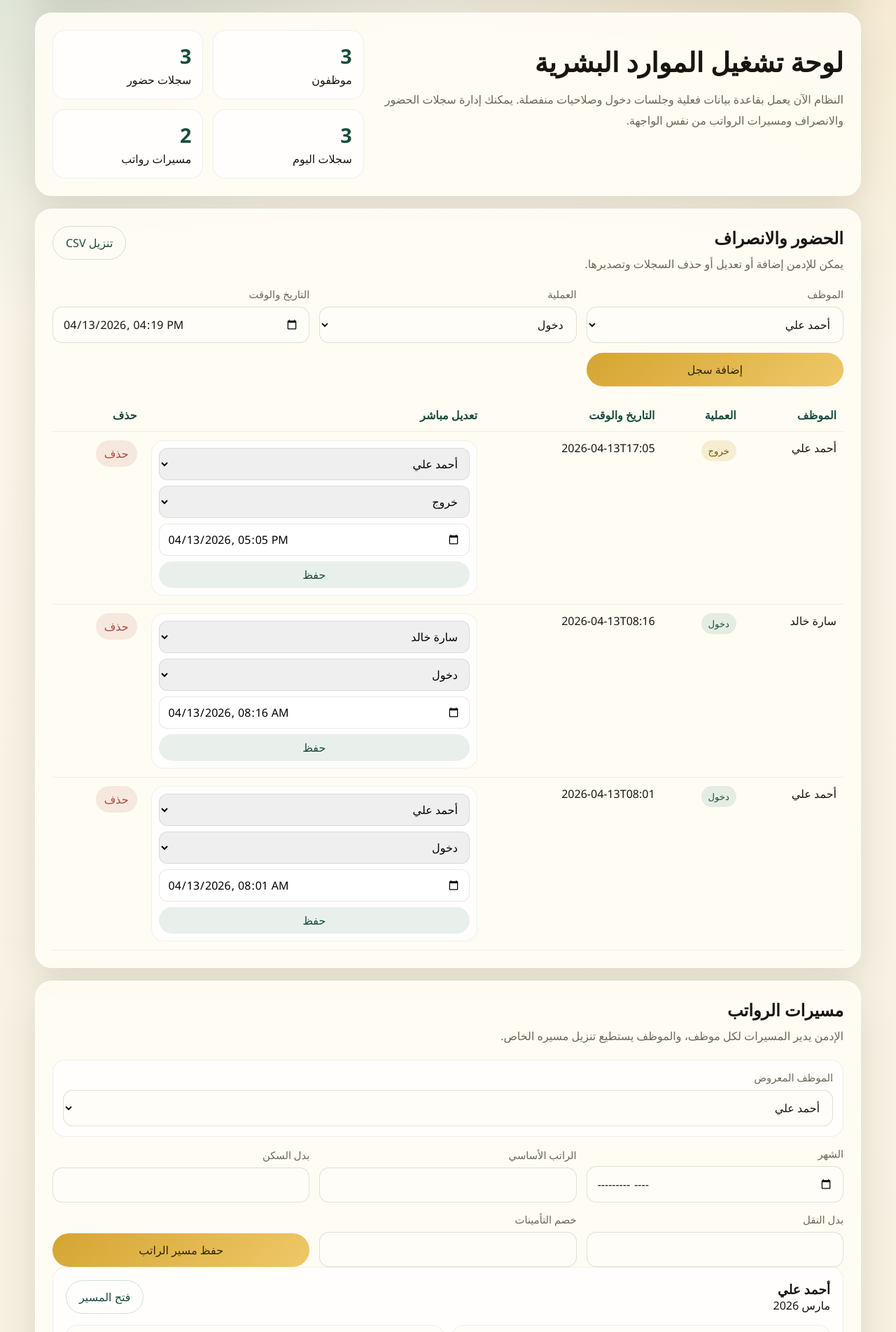
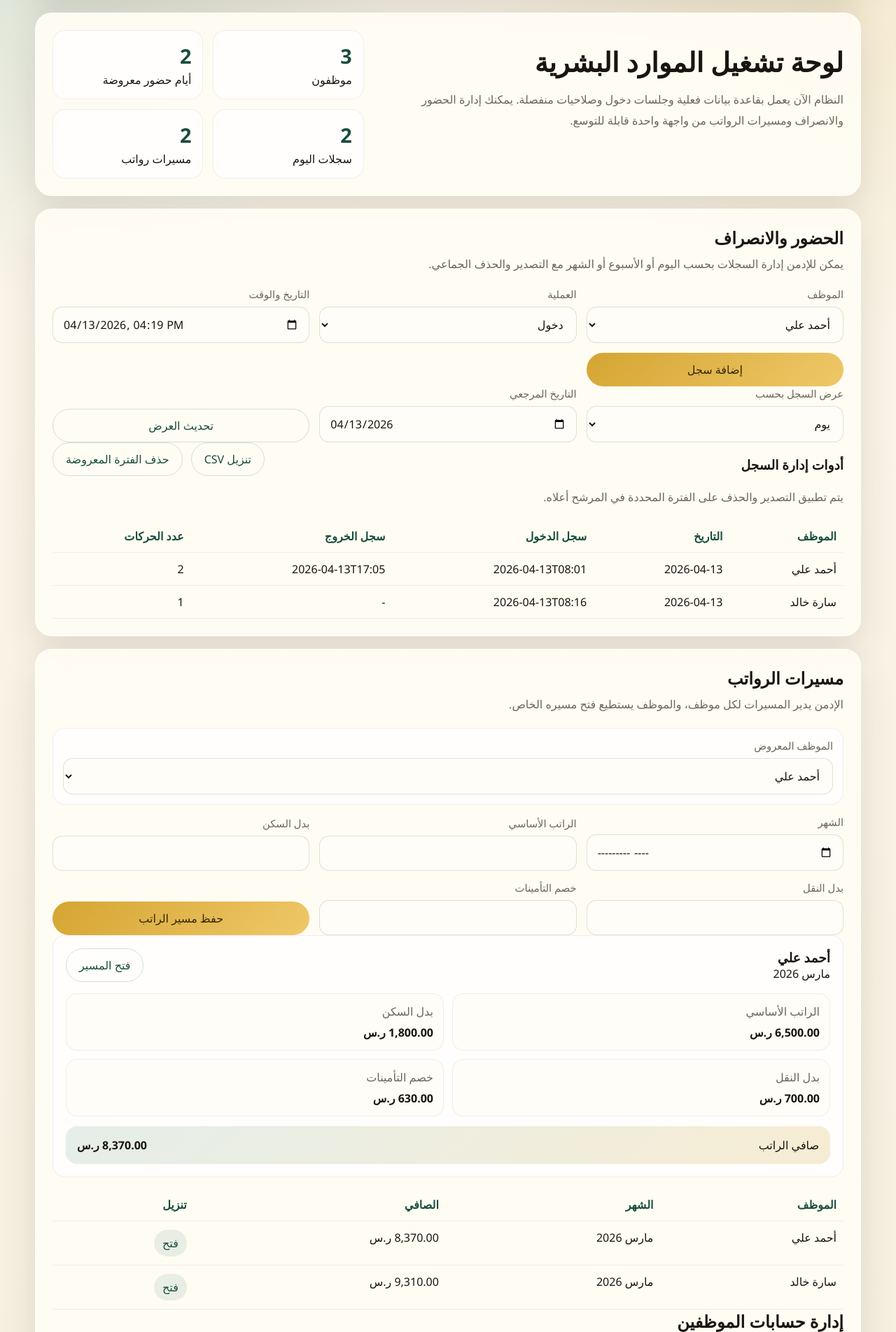
Before and after one commit to saadalim1978/my-repo, a Flask app: page /dashboard in a window 1280 px wide. Shown: the part 174-2077 px from the top of the page at 70% size. Run offline with Flask 3, Linux system fonts and the light colour scheme; the visitor is signed in with stand-in values (Sample User, id 1); data comes from the database, SQL or seed files in the repository.

Commit message:
Add admin employee deletion and grouped attendance tools

```diff
--- a/dashboard/app.py
+++ b/dashboard/app.py
@@ -5,7 +5,7 @@ import io
 import os
 import sqlite3
 import tempfile
-from datetime import UTC, datetime
+from datetime import UTC, date, datetime, timedelta
 from functools import wraps
 from pathlib import Path
 from typing import Any
@@ -172,15 +172,38 @@ def create_app(test_config: dict[str, Any] | None = None) -> Flask:
         users = query_all(
             "SELECT id, full_name, email, role FROM users WHERE role = 'employee' ORDER BY full_name"
         )
+        attendance_period = request.args.get("attendance_period", "day").strip() or "day"
+        if attendance_period not in {"day", "week", "month"}:
+            attendance_period = "day"
+        attendance_date = request.args.get("attendance_date", datetime.now().strftime("%Y-%m-%d")).strip()
+        try:
+            anchor_date = datetime.strptime(attendance_date, "%Y-%m-%d").date()
+        except ValueError:
+            anchor_date = date.today()
+            attendance_date = anchor_date.isoformat()
+        range_start, range_end = get_attendance_range(anchor_date, attendance_period)
+        export_query = {
+            "attendance_period": attendance_period,
+            "attendance_date": attendance_date,
+        }
 
         if is_admin():
-            attendance_records = query_all(
+            attendance_summary = query_all(
                 """
-                SELECT attendance.id, attendance.action, attendance.recorded_at, users.full_name
+                SELECT
+                    users.id AS user_id,
+                    users.full_name,
+                    DATE(attendance.recorded_at) AS attendance_date,
+                    MIN(CASE WHEN attendance.action = 'دخول' THEN attendance.recorded_at END) AS first_check_in,
+                    MAX(CASE WHEN attendance.action = 'خروج' THEN attendance.recorded_at END) AS last_check_out,
+                    COUNT(*) AS event_count
                 FROM attendance
                 JOIN users ON users.id = attendance.user_id
-                ORDER BY attendance.recorded_at DESC
-                """
+                WHERE attendance.recorded_at >= ? AND attendance.recorded_at < ?
+                GROUP BY users.id, DATE(attendance.recorded_at)
+                ORDER BY attendance_date DESC, users.full_name
+                """,
+                (range_start, range_end),
             )
             payroll_records = query_all(
                 """
@@ -194,15 +217,22 @@ def create_app(test_config: dict[str, Any] | None = None) -> Flask:
             if not selected_employee_id and users:
                 selected_employee_id = users[0]["id"]
         else:
-            attendance_records = query_all(
+            attendance_summary = query_all(
                 """
-                SELECT attendance.id, attendance.action, attendance.recorded_at, users.full_name
+                SELECT
+                    users.id AS user_id,
+                    users.full_name,
+                    DATE(attendance.recorded_at) AS attendance_date,
+                    MIN(CASE WHEN attendance.action = 'دخول' THEN attendance.recorded_at END) AS first_check_in,
+                    MAX(CASE WHEN attendance.action = 'خروج' THEN attendance.recorded_at END) AS last_check_out,
+                    COUNT(*) AS event_count
                 FROM attendance
                 JOIN users ON users.id = attendance.user_id
-                WHERE attendance.user_id = ?
-                ORDER BY attendance.recorded_at DESC
+                WHERE attendance.user_id = ? AND attendance.recorded_at >= ? AND attendance.recorded_at < ?
+                GROUP BY users.id, DATE(attendance.recorded_at)
+                ORDER BY attendance_date DESC, users.full_name
                 """,
-                (g.user["id"],),
+                (g.user["id"], range_start, range_end),
             )
             payroll_records = query_all(
                 """
@@ -232,10 +262,10 @@ def create_app(test_config: dict[str, Any] | None = None) -> Flask:
 
         dashboard_stats = {
             "employees": len(users),
-            "attendance_count": len(attendance_records),
+            "attendance_count": len(attendance_summary),
             "today_count": sum(
-                record["recorded_at"].startswith(datetime.now().strftime("%Y-%m-%d"))
-                for record in attendance_records
+                row["attendance_date"] == date.today().isoformat()
+                for row in attendance_summary
             ),
             "payroll_count": len(payroll_records),
         }
@@ -243,12 +273,15 @@ def create_app(test_config: dict[str, Any] | None = None) -> Flask:
         return render_template(
             "dashboard.html",
             users=users,
-            attendance_records=attendance_records,
+            attendance_summary=attendance_summary,
             payroll_records=payroll_records,
             current_payroll=current_payroll,
             selected_employee_id=selected_employee_id,
             dashboard_stats=dashboard_stats,
             is_admin=is_admin(),
+            attendance_period=attendance_period,
+            attendance_date=attendance_date,
+            export_query=export_query,
         )
 
     @app.post("/attendance/create")
@@ -308,31 +341,89 @@ def create_app(test_config: dict[str, Any] | None = None) -> Flask:
         flash("تم حذف السجل.", "success")
         return redirect(url_for("dashboard"))
 
+    @app.post("/attendance/delete-range")
+    @login_required
+    @admin_required
+    def delete_attendance_range() -> Response:
+        attendance_period = request.form.get("attendance_period", "day").strip()
+        attendance_date = request.form.get("attendance_date", "").strip()
+        try:
+            anchor_date = datetime.strptime(attendance_date, "%Y-%m-%d").date()
+        except ValueError:
+            flash("تاريخ الحذف غير صحيح.", "error")
+            return redirect(url_for("dashboard"))
+
+        range_start, range_end = get_attendance_range(anchor_date, attendance_period)
+        deleted_count = execute_db_count(
+            "DELETE FROM attendance WHERE recorded_at >= ? AND recorded_at < ?",
+            (range_start, range_end),
+        )
+        flash(f"تم حذف {deleted_count} من سجلات الحضور والانصراف للفترة المحددة.", "success")
+        return redirect(
+            url_for(
+                "dashboard",
+                attendance_period=attendance_period,
+                attendance_date=attendance_date,
+            )
+        )
+
     @app.get("/attendance/export")
     @login_required
     @admin_required
     def export_attendance() -> Response:
+        attendance_period = request.args.get("attendance_period", "day").strip()
+        attendance_date = request.args.get("attendance_date", datetime.now().strftime("%Y-%m-%d")).strip()
+        try:
+            anchor_date = datetime.strptime(attendance_date, "%Y-%m-%d").date()
+        except ValueError:
+            anchor_date = date.today()
+            attendance_date = anchor_date.isoformat()
+        range_start, range_end = get_attendance_range(anchor_date, attendance_period)
         rows = query_all(
             """
-            SELECT users.full_name, attendance.action, attendance.recorded_at
+            SELECT
+                users.full_name,
+                DATE(attendance.recorded_at) AS attendance_date,
+                MIN(CASE WHEN attendance.action = 'دخول' THEN attendance.recorded_at END) AS first_check_in,
+                MAX(CASE WHEN attendance.action = 'خروج' THEN attendance.recorded_at END) AS last_check_out
             FROM attendance
             JOIN users ON users.id = attendance.user_id
-            ORDER BY attendance.recorded_at DESC
-            """
+            WHERE attendance.recorded_at >= ? AND attendance.recorded_at < ?
+            GROUP BY users.id, DATE(attendance.recorded_at)
+            ORDER BY attendance_date DESC, users.full_name
+            """,
+            (range_start, range_end),
         )
         buffer = io.StringIO()
         writer = csv.writer(buffer)
-        writer.writerow(["اسم الموظف", "العملية", "التاريخ والوقت"])
+        writer.writerow(["اسم الموظف", "التاريخ", "وقت الدخول", "وقت الخروج"])
         for row in rows:
-            writer.writerow([row["full_name"], row["action"], row["recorded_at"]])
+            writer.writerow([
+                row["full_name"],
+                row["attendance_date"],
+                row["first_check_in"] or "-",
+                row["last_check_out"] or "-",
+            ])
 
         return Response(
-            buffer.getvalue(),
-            mimetype="text/csv",
+            ("\ufeff" + buffer.getvalue()).encode("utf-16le"),
+            mimetype="text/csv; charset=utf-16",
             headers={
                 "Content-Disposition": "attachment; filename=attendance-records.csv"
             },
         )
+
+    @app.post("/employees/<int:user_id>/delete")
+    @login_required
+    @admin_required
+    def delete_employee(user_id: int) -> Response:
+        employee = query_one("SELECT id, full_name FROM users WHERE id = ? AND role = 'employee'", (user_id,))
+        if not employee:
+            flash("الموظف غير موجود أو لا يمكن حذفه.", "error")
+            return redirect(url_for("dashboard"))
+        execute_db("DELETE FROM users WHERE id = ?", (user_id,))
+        flash(f"تم حذف حساب الموظف {employee['full_name']} وجميع سجلاته.", "success")
+        return redirect(url_for("dashboard"))
 
     @app.post("/payroll/save")
     @login_required
@@ -435,6 +526,7 @@ def get_db() -> sqlite3.Connection:
     if "db" not in g:
         g.db = sqlite3.connect(current_app.config["DATABASE"])
         g.db.row_factory = sqlite3.Row
+        g.db.execute("PRAGMA foreign_keys = ON")
     return g.db
 
 def close_db(_: Any = None) -> None:
@@ -457,9 +549,17 @@ def execute_db(query: str, params: tuple[Any, ...] = ()) -> None:
     db.commit()
 
 
+def execute_db_count(query: str, params: tuple[Any, ...] = ()) -> int:
+    db = get_db()
+    cursor = db.execute(query, params)
+    db.commit()
+    return cursor.rowcount
+
+
 def init_db() -> None:
     db = sqlite3.connect(current_app.config["DATABASE"])
     db.row_factory = sqlite3.Row
+    db.execute("PRAGMA foreign_keys = ON")
     db.executescript(
         """
         CREATE TABLE IF NOT EXISTS users (
@@ -613,6 +713,25 @@ def format_month_label(value: str) -> str:
     return f"{month_names[dt.month]} {dt.year}"
 
 
+def get_attendance_range(anchor_date: date, period: str) -> tuple[str, str]:
+    start = anchor_date
+    if period == "week":
+        start = anchor_date - timedelta(days=anchor_date.weekday())
+        end = start + timedelta(days=7)
+    elif period == "month":
+        start = anchor_date.replace(day=1)
+        if start.month == 12:
+            end = start.replace(year=start.year + 1, month=1)
+        else:
+            end = start.replace(month=start.month + 1)
+    else:
+        end = start + timedelta(days=1)
+    return (
+        datetime.combine(start, datetime.min.time()).strftime("%Y-%m-%dT%H:%M"),
+        datetime.combine(end, datetime.min.time()).strftime("%Y-%m-%dT%H:%M"),
+    )
+
+
 def login_required(view):
     @wraps(view)
     def wrapped_view(*args: Any, **kwargs: Any):
--- a/dashboard/templates/dashboard.html
+++ b/dashboard/templates/dashboard.html
@@ -24,7 +24,7 @@
   <section class="hero-card">
     <div>
       <h1>لوحة تشغيل الموارد البشرية</h1>
-      <p>النظام الآن يعمل بقاعدة بيانات فعلية وجلسات دخول وصلاحيات منفصلة. يمكنك إدارة سجلات الحضور والانصراف ومسيرات الرواتب من نفس الواجهة.</p>
+      <p>النظام الآن يعمل بقاعدة بيانات فعلية وجلسات دخول وصلاحيات منفصلة. يمكنك إدارة الحضور والانصراف ومسيرات الرواتب من واجهة واحدة قابلة للتوسع.</p>
     </div>
     <div class="stats-grid">
       {% if is_admin %}
@@ -35,7 +35,7 @@
       {% endif %}
       <div class="stat-card">
         <strong>{{ dashboard_stats.attendance_count }}</strong>
-        <span>سجلات حضور</span>
+        <span>أيام حضور معروضة</span>
       </div>
       <div class="stat-card">
         <strong>{{ dashboard_stats.today_count }}</strong>
@@ -53,11 +53,8 @@
       <div class="section-head">
         <div>
           <h2>الحضور والانصراف</h2>
-          <p>{{ "يمكن للإدمن إضافة أو تعديل أو حذف السجلات وتصديرها." if is_admin else "يمكنك تسجيل دخولك وخروجك ومراجعة سجلاتك الخاصة." }}</p>
+          <p>{{ "يمكن للإدمن إدارة السجلات بحسب اليوم أو الأسبوع أو الشهر مع التصدير والحذف الجماعي." if is_admin else "يمكنك تسجيل دخولك وخروجك ومراجعة سجلك اليومي بحسب التاريخ." }}</p>
         </div>
-        {% if is_admin %}
-          <a class="btn btn-outline" href="{{ url_for('export_attendance') }}">تنزيل CSV</a>
-        {% endif %}
       </div>
 
       <form method="post" action="{{ url_for('create_attendance') }}" class="form-grid">
@@ -85,48 +82,65 @@
         <button type="submit" class="btn btn-primary">{{ "إضافة سجل" if is_admin else "تسجيل العملية" }}</button>
       </form>
 
+      <form method="get" action="{{ url_for('dashboard') }}" class="form-grid">
+        <label class="field">
+          <span>عرض السجل بحسب</span>
+          <select name="attendance_period">
+            <option value="day" {% if attendance_period == 'day' %}selected{% endif %}>يوم</option>
+            <option value="week" {% if attendance_period == 'week' %}selected{% endif %}>أسبوع</option>
+            <option value="month" {% if attendance_period == 'month' %}selected{% endif %}>شهر</option>
+          </select>
+        </label>
+        <label class="field">
+          <span>التاريخ المرجعي</span>
+          <input type="date" name="attendance_date" value="{{ attendance_date }}" required>
+        </label>
+        {% if is_admin and selected_employee_id %}
+          <input type="hidden" name="employee_id" value="{{ selected_employee_id }}">
+        {% endif %}
+        <button type="submit" class="btn btn-outline">تحديث العرض</button>
+      </form>
+
+      {% if is_admin %}
+        <div class="section-head">
+          <div>
+            <h3>أدوات إدارة السجل</h3>
+            <p>يتم تطبيق التصدير والحذف على الفترة المحددة في المرشح أعلاه.</p>
+          </div>
+          <div class="topbar-actions">
+            <a class="btn btn-outline" href="{{ url_for('export_attendance', **export_query) }}">تنزيل CSV</a>
+            <form method="post" action="{{ url_for('delete_attendance_range') }}">
+              <input type="hidden" name="attendance_period" value="{{ attendance_period }}">
+              <input type="hidden" name="attendance_date" value="{{ attendance_date }}">
+              <button type="submit" class="btn btn-outline">حذف الفترة المعروضة</button>
+            </form>
+          </div>
+        </div>
+      {% endif %}
+
       <div class="table-wrap">
         <table>
           <thead>
             <tr>
               <th>الموظف</th>
-              <th>العملية</th>
-              <th>التاريخ والوقت</th>
-              {% if is_admin %}<th>تعديل مباشر</th><th>حذف</th>{% endif %}
+              <th>التاريخ</th>
+              <th>سجل الدخول</th>
+              <th>سجل الخروج</th>
+              <th>عدد الحركات</th>
             </tr>
           </thead>
           <tbody>
-            {% for record in attendance_records %}
+            {% for record in attendance_summary %}
               <tr>
                 <td>{{ record.full_name }}</td>
-                <td><span class="pill {{ 'in' if record.action == 'دخول' else 'out' }}">{{ record.action }}</span></td>
-                <td>{{ record.recorded_at }}</td>
-                {% if is_admin %}
-                  <td>
-                    <form method="post" action="{{ url_for('update_attendance', attendance_id=record.id) }}" class="table-form">
-                      <select name="user_id" required>
-                        {% for user in users %}
-                          <option value="{{ user.id }}" {% if user.full_name == record.full_name %}selected{% endif %}>{{ user.full_name }}</option>
-                        {% endfor %}
-                      </select>
-                      <select name="action" required>
-                        <option value="دخول" {% if record.action == 'دخول' %}selected{% endif %}>دخول</option>
-                        <option value="خروج" {% if record.action == 'خروج' %}selected{% endif %}>خروج</option>
-                      </select>
-                      <input type="datetime-local" name="recorded_at" value="{{ record.recorded_at }}" required>
-                      <button type="submit" class="mini-btn">حفظ</button>
-                    </form>
-                  </td>
-                  <td>
-                    <form method="post" action="{{ url_for('delete_attendance', attendance_id=record.id) }}">
-                      <button type="submit" class="mini-btn delete">حذف</button>
-                    </form>
-                  </td>
-                {% endif %}
+                <td>{{ record.attendance_date }}</td>
+                <td>{{ record.first_check_in or "-" }}</td>
+                <td>{{ record.last_check_out or "-" }}</td>
+                <td>{{ record.event_count }}</td>
               </tr>
             {% else %}
               <tr>
-                <td colspan="{{ 5 if is_admin else 3 }}">لا توجد سجلات حالياً.</td>
+                <td colspan="5">لا توجد سجلات للفترة المحددة.</td>
               </tr>
             {% endfor %}
           </tbody>
@@ -138,7 +152,7 @@
       <div class="section-head">
         <div>
           <h2>مسيرات الرواتب</h2>
-          <p>{{ "الإدمن يدير المسيرات لكل موظف، والموظف يستطيع تنزيل مسيره الخاص." if is_admin else "تستطيع مراجعة آخر مسير راتب لك وتنزيله." }}</p>
+          <p>{{ "الإدمن يدير المسيرات لكل موظف، والموظف يستطيع فتح مسيره الخاص." if is_admin else "تستطيع مراجعة آخر مسير راتب لك وفتحه للطباعة أو الحفظ." }}</p>
         </div>
       </div>
 
@@ -152,6 +166,8 @@
               {% endfor %}
             </select>
           </label>
+          <input type="hidden" name="attendance_period" value="{{ attendance_period }}">
+          <input type="hidden" name="attendance_date" value="{{ attendance_date }}">
         </form>
 
         <form method="post" action="{{ url_for('save_payroll') }}" class="form-grid">
@@ -230,6 +246,44 @@
           </tbody>
         </table>
       </div>
+
+      {% if is_admin %}
+        <div class="section-head">
+          <div>
+            <h2>إدارة حسابات الموظفين</h2>
+            <p>يمكنك حذف حساب الموظف بالكامل مع سجلاته عند الحاجة.</p>
+          </div>
+        </div>
+
+        <div class="table-wrap compact">
+          <table>
+            <thead>
+              <tr>
+                <th>الاسم</th>
+                <th>البريد الإلكتروني</th>
+                <th>الإجراء</th>
+              </tr>
+            </thead>
+            <tbody>
+              {% for user in users %}
+                <tr>
+                  <td>{{ user.full_name }}</td>
+                  <td>{{ user.email }}</td>
+                  <td>
+                    <form method="post" action="{{ url_for('delete_employee', user_id=user.id) }}">
+                      <button type="submit" class="mini-btn delete">حذف الحساب</button>
+                    </form>
+                  </td>
+                </tr>
+              {% else %}
+                <tr>
+                  <td colspan="3">لا توجد حسابات موظفين للإدارة.</td>
+                </tr>
+              {% endfor %}
+            </tbody>
+          </table>
+        </div>
+      {% endif %}
     </div>
   </section>
 </main>
```
Also changed, not shown: dashboard/tests/test_app.py (+80 -21 lines).
